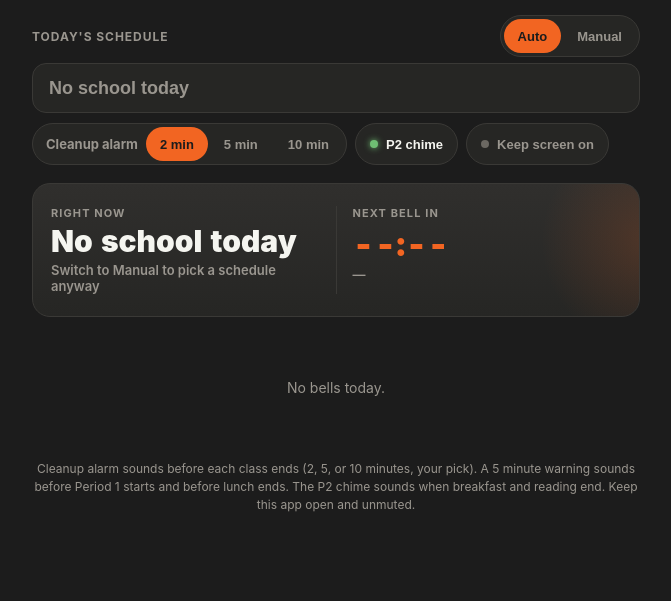
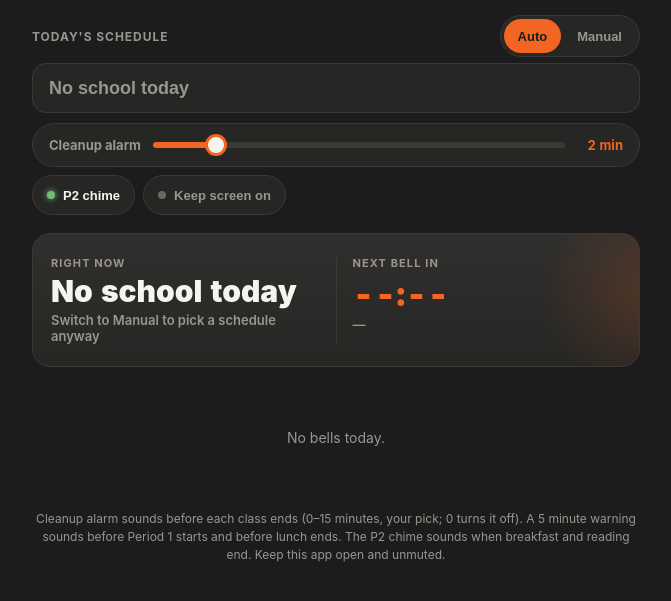
Before and after one commit to chagoyan/chsbelltracker, a plain HTML site: page index.html in a window 1280 px wide. Shown: the part 131-732 px from the top of the page, without its empty margins (304-975 px from the left). Drawn offline with Linux system fonts and the light colour scheme; no server answers.

Commit message:
Cleanup alarm slider: 0 (off) to 15 minutes
Replaces the 2 | 5 | 10 min buttons with a slider in 1-minute steps, so
teachers with longer cleanups (ROP construction, HEC kitchens) can pick
their own lead time. 0 turns off cleanup alarms only; the Period 1 and
lunch warnings still sound. Saved 2/5/10 settings carry over. Also fixes
the cleanup control overflowing on 320px-wide screens.

Co-Authored-By: Claude Opus 5.5 <noreply@anthropic.com>

```diff
--- a/app.js
+++ b/app.js
@@ -6,8 +6,8 @@
 // `phases` splits a period into parts (breakfast, reading, instruction).
 // A chime plays when each part after the first begins.
 //
-// Alarms: a cleanup alarm before each period ends (lead time picked in the
-// app), plus fixed warnings before Period 1 starts and before Lunch ends.
+// Alarms: a cleanup alarm before each period ends (lead time picked on the
+// app's slider, 0 = off), plus fixed warnings before Period 1 starts and before Lunch ends.
 // `noCleanup` skips a period's cleanup alarm.
 // ============================================================
 
@@ -108,7 +108,7 @@ const WEEKDAY_SCHEDULES = { 1: "regular", 2: "regular", 3: "wednesday", 4: "thur
 const FIRST_CLASS_NAME = "Period 1"; // gets the warning before it starts, and the before-school countdown
 const LUNCH_NAME = "Lunch"; // gets the fixed warning before it ends instead of a cleanup alarm
 const WARNING_MINUTES = 5; // fixed lead for the Period 1 and lunch-ends warnings
-const CLEANUP_CHOICES = [2, 5, 10]; // cleanup alarm lead times the user can pick, in minutes
+const CLEANUP_MAX_MINUTES = 15; // the cleanup slider runs from 0 (off) to this many minutes
 const DEFAULT_CLEANUP_MINUTES = 2;
 const CHIME_GRACE_SECONDS = 15; // a chime missed by more than this (e.g. the app was paused) is skipped, not played late
 const SOUND_LOOKAHEAD_SECONDS = 90; // schedule sounds this far ahead — background tabs may only run timers once a minute
@@ -149,7 +149,8 @@ const modeManual = document.getElementById("modeManual");
 const alarmToggle = document.getElementById("alarmToggle");
 const chimeToggle = document.getElementById("chimeToggle");
 const wakeToggle = document.getElementById("wakeToggle");
-const cleanupSwitch = document.getElementById("cleanupSwitch");
+const cleanupRange = document.getElementById("cleanupRange");
+const cleanupValue = document.getElementById("cleanupValue");
 const soundBanner = document.getElementById("soundBanner");
 const brandLogo = document.getElementById("brandLogo");
 const testBar = document.getElementById("testBar");
@@ -242,8 +243,9 @@ function saveSetting(key, value) {
 
 function readCleanupMinutes() {
   try {
-    const saved = Number(localStorage.getItem(CLEANUP_STORAGE_KEY));
-    if (CLEANUP_CHOICES.includes(saved)) return saved;
+    const saved = localStorage.getItem(CLEANUP_STORAGE_KEY);
+    const minutes = Number(saved);
+    if (saved !== null && Number.isInteger(minutes) && minutes >= 0 && minutes <= CLEANUP_MAX_MINUTES) return minutes;
   } catch (e) { /* localStorage unavailable (e.g. private browsing) — not critical */ }
   return DEFAULT_CLEANUP_MINUTES;
 }
@@ -259,7 +261,7 @@ function alarmBells(schedule) {
   const bells = [{ kind: "start", period: first, edge: "start", lead: WARNING_MINUTES }];
   schedule.periods.forEach(p => {
     if (p.name === LUNCH_NAME) bells.push({ kind: "lunch", period: p, edge: "end", lead: WARNING_MINUTES });
-    else if (!p.noCleanup) bells.push({ kind: "cleanup", period: p, edge: "end", lead: cleanupMinutes });
+    else if (!p.noCleanup && cleanupMinutes > 0) bells.push({ kind: "cleanup", period: p, edge: "end", lead: cleanupMinutes });
   });
   return bells;
 }
@@ -303,29 +305,31 @@ function populateSchedules() {
 }
 
 // ---------- Cleanup alarm lead time ----------
-function populateCleanupSwitch() {
-  CLEANUP_CHOICES.forEach(minutes => {
-    const option = document.createElement("button");
-    option.className = "mode-option";
-    option.dataset.minutes = minutes;
-    option.textContent = `${minutes} min`;
-    option.addEventListener("click", () => setCleanupMinutes(minutes));
-    cleanupSwitch.appendChild(option);
-  });
-  markCleanupChoice();
+// The label follows the slider while it's dragged; the setting is saved and
+// alarms rescheduled only once it's let go.
+function populateCleanupSlider() {
+  cleanupRange.min = 0;
+  cleanupRange.max = CLEANUP_MAX_MINUTES;
+  cleanupRange.value = cleanupMinutes;
+  showCleanupValue(cleanupMinutes);
+  cleanupRange.addEventListener("input", () => showCleanupValue(Number(cleanupRange.value)));
+  cleanupRange.addEventListener("change", () => setCleanupMinutes(Number(cleanupRange.value)));
 }
 
-function markCleanupChoice() {
-  cleanupSwitch.querySelectorAll(".mode-option").forEach(option => {
-    option.setAttribute("aria-pressed", String(Number(option.dataset.minutes) === cleanupMinutes));
-  });
+function cleanupText(minutes) {
+  return minutes === 0 ? "Off" : `${minutes} min`;
+}
+
+function showCleanupValue(minutes) {
+  cleanupValue.textContent = cleanupText(minutes);
+  cleanupRange.setAttribute("aria-valuetext", minutes === 0 ? "Off" : `${minutes} minutes before each class ends`);
+  cleanupRange.style.setProperty("--fill", `${(minutes / CLEANUP_MAX_MINUTES) * 100}%`);
 }
 
 function setCleanupMinutes(minutes) {
   if (minutes === cleanupMinutes) return;
   cleanupMinutes = minutes;
   saveSetting(CLEANUP_STORAGE_KEY, minutes);
-  markCleanupChoice();
   cancelPendingSounds("alarm"); // alarms already lined up move to the new lead time
   tick();
 }
@@ -854,7 +858,7 @@ tabBrowse.addEventListener("click", () => showView("browse"));
 // ---------- Init ----------
 populateSchedules();
 populateBrowseChips();
-populateCleanupSwitch();
+populateCleanupSlider();
 chimeToggle.setAttribute("aria-pressed", String(chimesEnabled));
 wakeToggle.setAttribute("aria-pressed", String(keepScreenOn));
 wakeToggle.hidden = !("wakeLock" in navigator);
--- a/index.html
+++ b/index.html
@@ -59,10 +59,11 @@
       <!-- populated by app.js -->
     </select>
     <div class="picker-toggles">
-      <!-- How early the cleanup alarm sounds; the Period 1 and lunch warnings stay at 5 min -->
-      <div id="cleanupSwitch" class="mode-switch cleanup-switch" role="group" aria-label="Cleanup alarm, minutes before each class ends">
-        <span class="cleanup-label" aria-hidden="true">Cleanup alarm</span>
-        <!-- 2 / 5 / 10 min options added by app.js -->
+      <!-- How early the cleanup alarm sounds (0 = off); the Period 1 and lunch warnings stay at 5 min -->
+      <div class="cleanup-slider">
+        <label for="cleanupRange" class="cleanup-label">Cleanup alarm</label>
+        <input type="range" id="cleanupRange" step="1"><!-- min/max set by app.js -->
+        <output id="cleanupValue" for="cleanupRange" class="cleanup-value"></output>
       </div>
       <button id="chimeToggle" class="alarm-toggle" aria-pressed="true">
         <span class="alarm-dot"></span>
@@ -115,7 +116,7 @@
     </section>
   </div>
 
-  <p class="footnote">Cleanup alarm sounds before each class ends (2, 5, or 10 minutes, your pick). A 5 minute warning sounds before Period 1 starts and before lunch ends. The P2 chime sounds when breakfast and reading end. Keep this app open and unmuted.</p>
+  <p class="footnote">Cleanup alarm sounds before each class ends (0–15 minutes, your pick; 0 turns it off). A 5 minute warning sounds before Period 1 starts and before lunch ends. The P2 chime sounds when breakfast and reading end. Keep this app open and unmuted.</p>
 
   <script src="app.js"></script>
 </body>
--- a/service-worker.js
+++ b/service-worker.js
@@ -1,7 +1,7 @@
 // Bumping CACHE_NAME (e.g. to "chs-bell-v2") forces browsers to fetch fresh
 // copies of every file below next load — do this whenever you edit the app,
 // especially if you update the First Day of School times next year.
-const CACHE_NAME = "chs-bell-v12";
+const CACHE_NAME = "chs-bell-v13";
 
 const FILES_TO_CACHE = [
   "./",
--- a/styles.css
+++ b/styles.css
@@ -324,14 +324,88 @@ body.test-running::after {
   margin-top: 10px;
 }
 
-/* Cleanup alarm: 2 | 5 | 10 min — the Auto | Manual pill with a label inside */
-.cleanup-switch { align-items: center; }
+/* Cleanup alarm slider: 0 (off) to 15 min, in a full-width pill */
+.cleanup-slider {
+  flex-basis: 100%;
+  display: flex;
+  align-items: center;
+  gap: 12px;
+  background: var(--surface);
+  border: 1px solid var(--border);
+  border-radius: 999px;
+  padding: 6px 16px;
+  min-height: 44px;
+}
 
 .cleanup-label {
   font-size: 13px;
   font-weight: 700;
   color: var(--text-muted);
-  padding: 0 6px 0 10px;
+  white-space: nowrap;
+}
+
+.cleanup-value {
+  font-size: 13px;
+  font-weight: 700;
+  color: var(--orange);
+  min-width: 46px;
+  text-align: right;
+  font-variant-numeric: tabular-nums;
+}
+
+#cleanupRange {
+  --fill: 13.3%; /* set by app.js to the thumb position */
+  flex: 1;
+  width: 0; /* let flex size it, not the browser's built-in slider width */
+  min-width: 0;
+  height: 28px; /* generous touch target; the visible track is thinner */
+  margin: 0;
+  background: transparent;
+  -webkit-appearance: none;
+  appearance: none;
+  cursor: pointer;
+}
+
+#cleanupRange::-webkit-slider-runnable-track {
+  height: 6px;
+  border-radius: 999px;
+  background: linear-gradient(to right, var(--orange) var(--fill), var(--border) var(--fill));
+}
+
+#cleanupRange::-moz-range-track {
+  height: 6px;
+  border-radius: 999px;
+  background: var(--border);
+}
+
+#cleanupRange::-moz-range-progress {
+  height: 6px;
+  border-radius: 999px;
+  background: var(--orange);
+}
+
+#cleanupRange::-webkit-slider-thumb {
+  -webkit-appearance: none;
+  width: 22px;
+  height: 22px;
+  margin-top: -8px;
+  border-radius: 50%;
+  background: var(--text);
+  border: 3px solid var(--orange);
+}
+
+#cleanupRange::-moz-range-thumb {
+  width: 16px;
+  height: 16px;
+  border-radius: 50%;
+  background: var(--text);
+  border: 3px solid var(--orange);
+}
+
+#cleanupRange:focus-visible {
+  outline: 2px solid var(--orange);
+  outline-offset: 4px;
+  border-radius: 999px;
 }
 
 /* Locked in Auto: muted text, no dropdown arrow */
```
